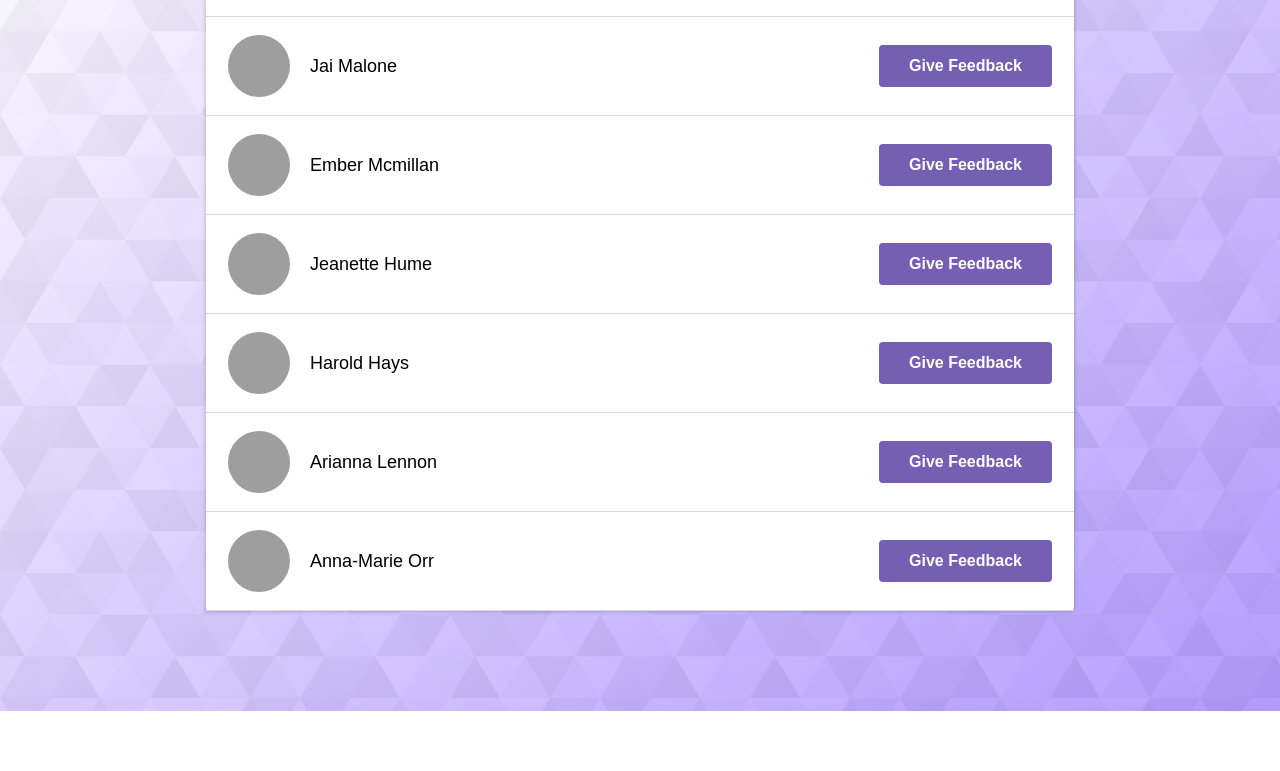
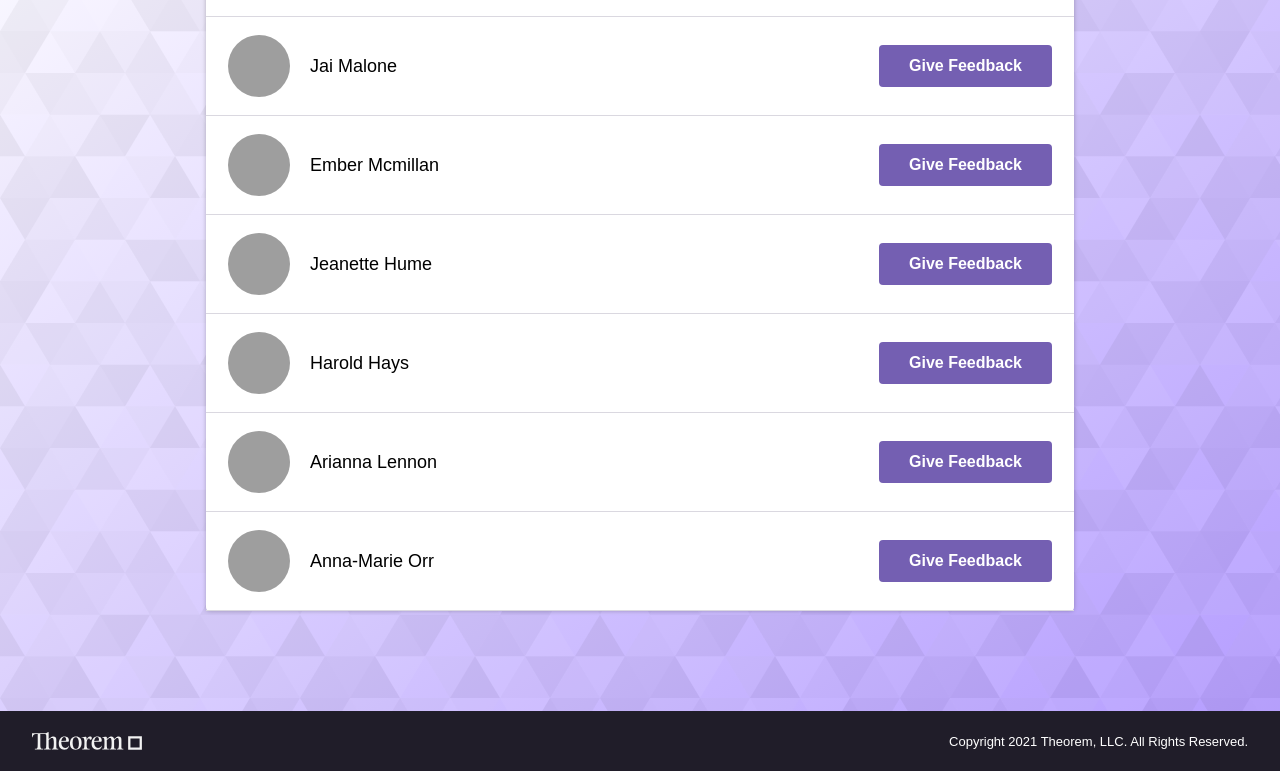
Before and after one commit to FormulaMonks/fe-exercise, a React app: page / in a window 1280 px wide. Shown: the part 802-1573 px from the top of the page. Before the commit the page ends 1513 px from the top, so only its background shows below. Built offline with nearby package versions, Linux system fonts and the light colour scheme; grey boxes are pictures that could not be loaded.

Commit message:
layouts/Footer

```diff
--- /dev/null
+++ b/src/layouts/Footer/index.tsx
@@ -0,0 +1,36 @@
+import styled from "styled-components";
+import { accentColor } from "src/colors";
+import logo from "./Theorem-logo.svg";
+
+const Copyright = styled.div`
+  font-size: 13px;
+`;
+
+const Root = styled.div`
+  align-items: stretch;
+  background-color: ${accentColor};
+  box-sizing: border-box;
+  color: white;
+  display: flex;
+  gap: 10px;
+  justify-content: space-between;
+  min-height: 60px;
+  padding: 0 32px;
+  & > * {
+    align-items: center;
+    display: flex;
+  }
+`;
+
+export function Footer() {
+  return (
+    <Root>
+      <a href="https://www.theorem.co/">
+        <img alt="Theorem logo" src={logo} width={110} />
+      </a>
+      <Copyright>
+        Copyright {new Date().getFullYear()} Theorem, LLC. All Rights Reserved.
+      </Copyright>
+    </Root>
+  );
+}
--- a/src/layouts/MainLayout.tsx
+++ b/src/layouts/MainLayout.tsx
@@ -1,19 +1,24 @@
 import { ReactNode, useEffect } from "react";
 import styled from "styled-components";
 import prism from "./prism.svg";
+import { Footer } from "./Footer";
 import { Header } from "./Header";
 
 const Background = styled.div`
   /*! background by SVGBackgrounds.com */
   background: white url("${prism}") no-repeat center center;
   min-height: 100vh;
+  display: flex;
+  flex-direction: column;
 `;
 
 const Content = styled.div`
   box-sizing: border-box;
+  flex: 1;
   max-width: 900px;
   margin: 0 auto;
   padding: 80px 16px 100px;
+  width: 100%;
 `;
 
 type Props = {
@@ -31,6 +36,7 @@ export function MainLayout(props: Props) {
     <Background>
       <Header />
       <Content>{children}</Content>
+      <Footer />
     </Background>
   );
 }
```
Also changed, not shown: src/layouts/Footer/Theorem-logo.svg (added).
